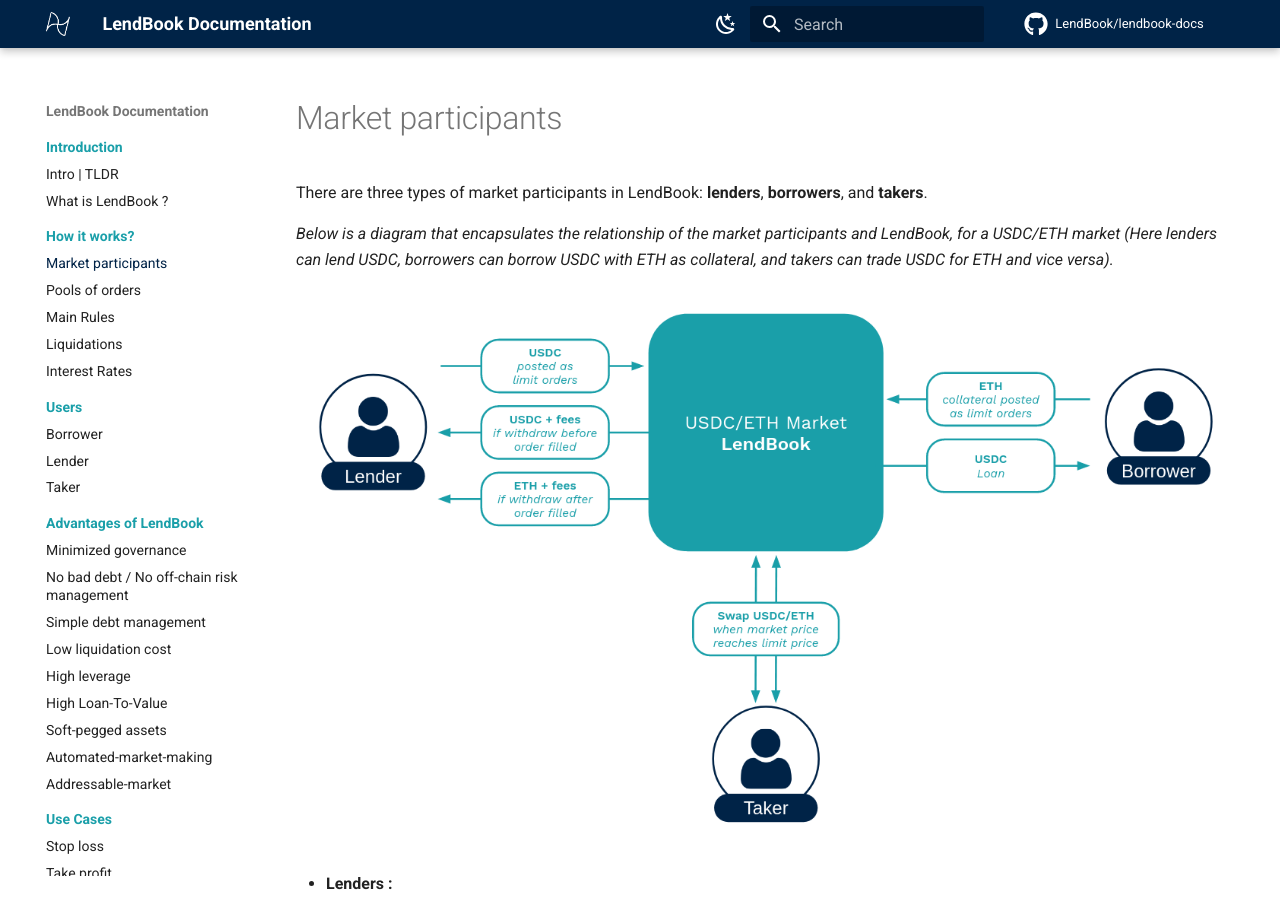
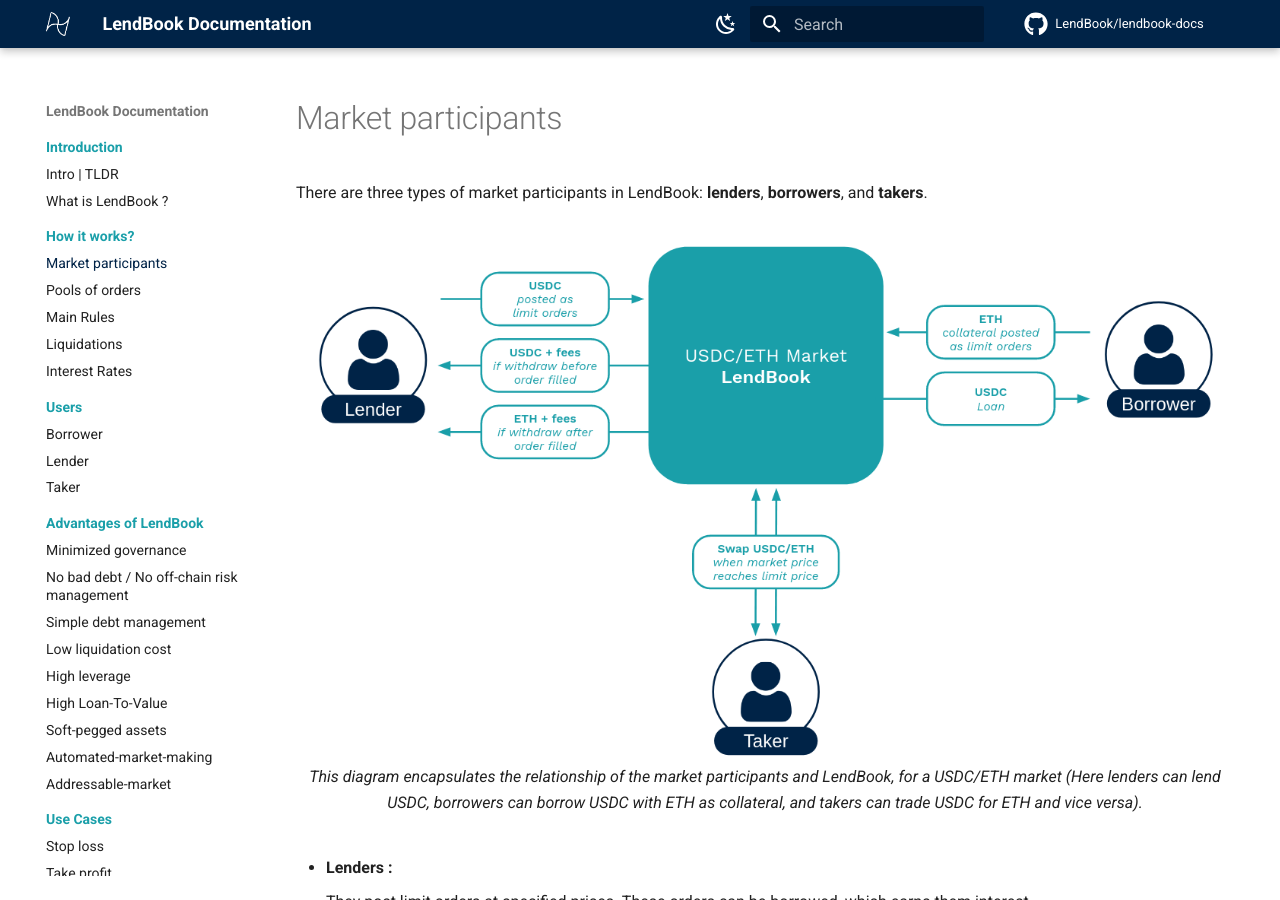
Before and after one commit to LendBook/lendbook-docs, an MkDocs documentation site: the page built from docs/how-it-works/market-participants.md, in a window 1280 px wide and 900 px high. Built offline with MkDocs 1.6.1 and Material for MkDocs 9.7.7, drawn with Linux system fonts in a browser that asks for light colours; comment, search, counter and statistics services are not loaded.

Commit message:
em figcaption

```diff
--- a/docs/how-it-works/market-participants.md
+++ b/docs/how-it-works/market-participants.md
@@ -1,9 +1,8 @@
 There are three types of market participants in LendBook: **lenders**, **borrowers**, and **takers**.
-
-*Below is a diagram that encapsulates the relationship of the market participants and LendBook, for a USDC/ETH market (Here lenders can lend USDC, borrowers can borrow USDC with ETH as collateral, and takers can trade USDC for ETH and vice versa).*
 
 <figure markdown>
   ![Image title](../images/market-participants-1.png)
+  <em>This diagram encapsulates the relationship of the market participants and LendBook, for a USDC/ETH market (Here lenders can lend USDC, borrowers can borrow USDC with ETH as collateral, and takers can trade USDC for ETH and vice versa).</em>
 </figure>
 
 
```
